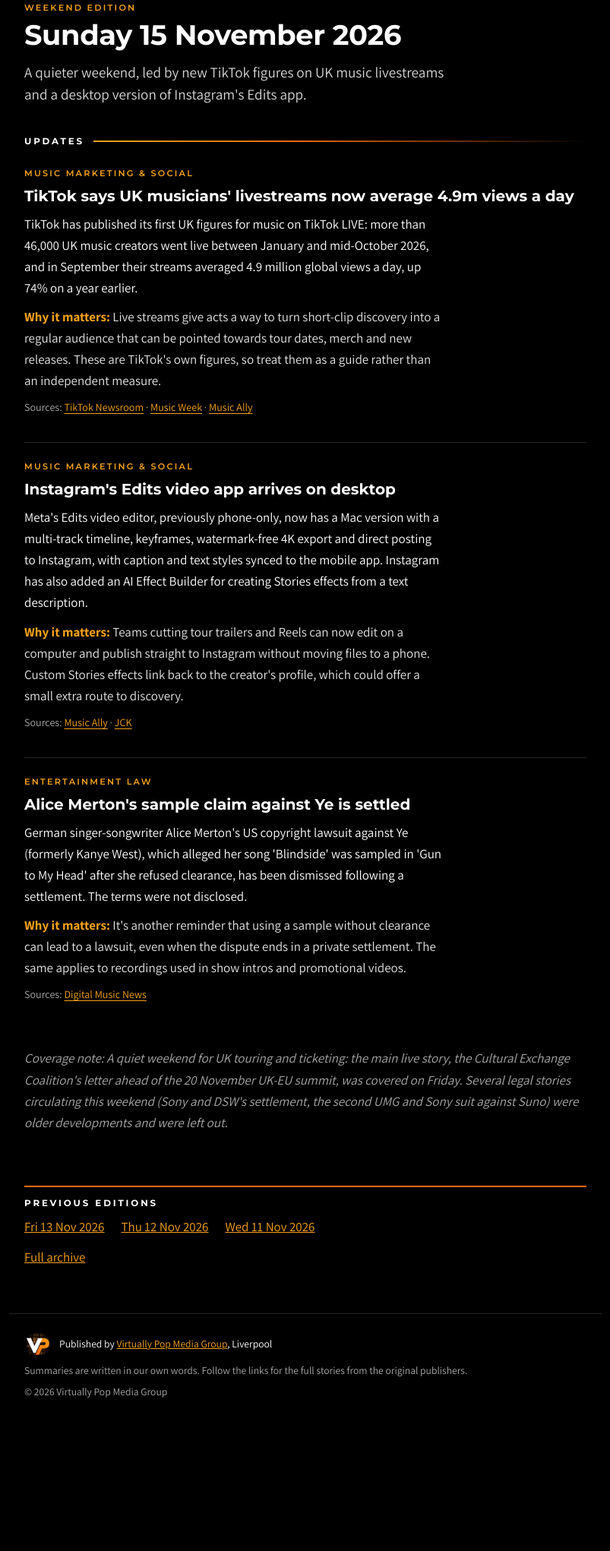
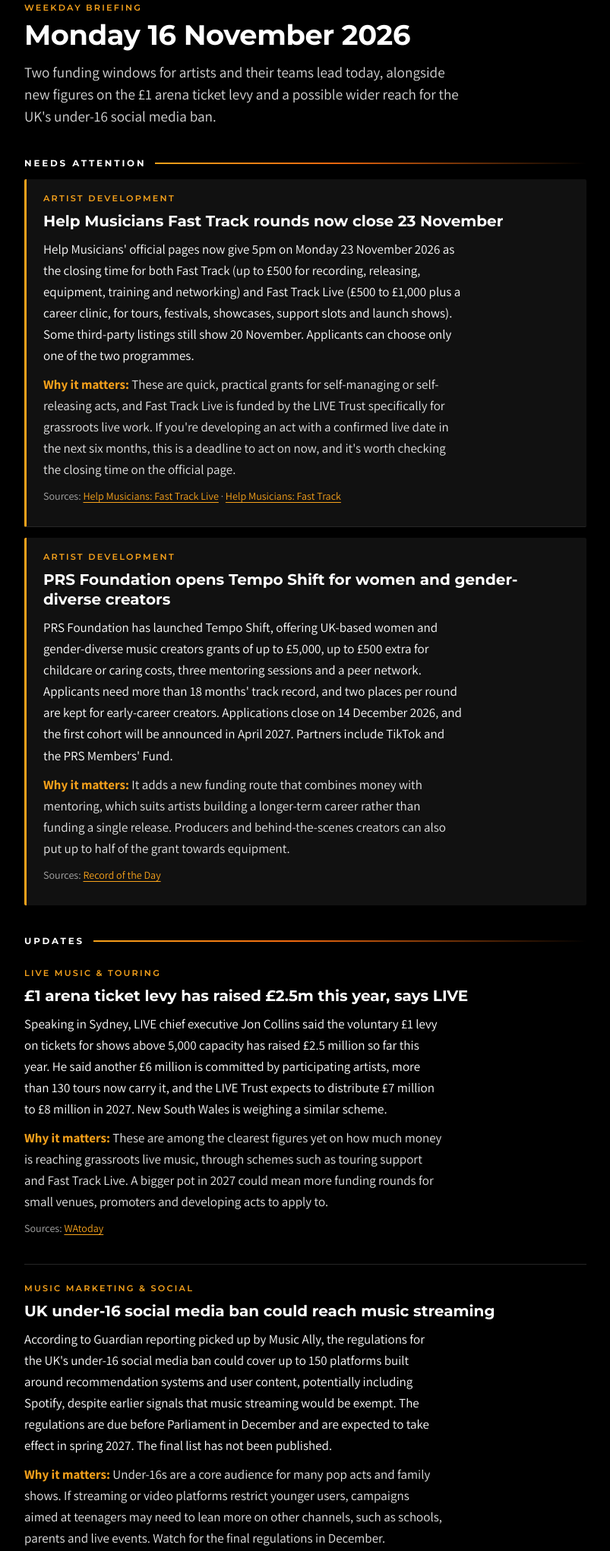
Before and after one commit to virtuallypop-rundown/vp-rundown, a plain HTML site: page index.html in a window 1280 px wide. Shown: the part 334-2376 px from the top of the page at 76% size, without its empty margins (238-1041 px from the left). Before the commit the page ends 2228 px from the top, so only its background shows below. Drawn offline with Linux system fonts and the light colour scheme.

Commit message:
Edition 2026-11-16; restore Virtually Pop logo and banner
Co-authored-by: Perplexity <noreply@perplexity.ai>

```diff
--- a/index.html
+++ b/index.html
@@ -2,7 +2,7 @@
 <meta name="viewport" content="width=device-width,initial-scale=1">
 <title>The VP Rundown: daily music industry briefing</title><meta name="description" content="Live music, music marketing, entertainment law and artist development news, every weekday morning, plus a lighter weekend edition.">
 <meta property="og:title" content="The VP Rundown: daily music industry briefing"><meta property="og:description" content="Live music, music marketing, entertainment law and artist development news, every weekday morning, plus a lighter weekend edition.">
-<meta property="og:type" content="website"><meta property="og:site_name" content="The VP Rundown"><meta property="og:image" content="https://news.virtuallypop.com/assets/og-image.png"><meta property="og:image:width" content="1200"><meta property="og:image:height" content="630"><meta property="og:image:alt" content="The VP Rundown by Virtually Pop Media Group">
+<meta property="og:type" content="website"><meta property="og:site_name" content="The VP Rundown"><meta property="og:image" content="https://news.virtuallypop.com/assets/og-image.png"><meta property="og:image:width" content="1200"><meta property="og:image:height" content="630"><meta property="og:image:alt" content="The VP Rundown by Virtually Pop">
 <meta name="twitter:card" content="summary_large_image"><meta name="twitter:title" content="The VP Rundown: daily music industry briefing"><meta name="twitter:description" content="Live music, music marketing, entertainment law and artist development news, every weekday morning, plus a lighter weekend edition."><meta name="twitter:image" content="https://news.virtuallypop.com/assets/og-image.png">
 <link rel="preconnect" href="https://fonts.googleapis.com"><link rel="preconnect" href="https://fonts.gstatic.com" crossorigin>
 <link href="https://fonts.googleapis.com/css2?family=Montserrat:wght@500;600;700;800&family=Assistant:wght@400;600;700&display=swap" rel="stylesheet">
@@ -10,28 +10,38 @@
 <link rel="icon" href="assets/favicon.png"><meta name="theme-color" content="#000000"><link rel="stylesheet" href="style.css"></head><body>
 <header class="mast"><div class="wrap">
 <a class="brand" href="index.html" aria-label="The VP Rundown home"><img src="assets/vp-mark.webp" alt="Virtually Pop logo" width="120" height="117"><span class="bt"><span class="b1">The VP</span><span class="b2">Rundown</span></span></a>
-<p class="org"><span></span>Virtually Pop Media Group<span></span></p>
+<p class="org"><span></span>Virtually Pop<span></span></p>
 <p class="tag">Live music, music marketing, entertainment law and artist development news, every weekday morning, plus a lighter weekend edition.</p>
 <nav><a href="index.html">Latest</a><a href="archive.html">Archive</a></nav>
 </div></header>
-<main class="wrap"><article class="edition"><p class="kicker">Weekend edition</p><h1>Sunday 15 November 2026</h1>
-<p class="lede">A quieter weekend, led by new TikTok figures on UK music livestreams and a desktop version of Instagram&#x27;s Edits app.</p>
+<main class="wrap"><article class="edition"><p class="kicker">Weekday briefing</p><h1>Monday 16 November 2026</h1>
+<p class="lede">Two funding windows for artists and their teams lead today, alongside new figures on the £1 arena ticket levy and a possible wider reach for the UK&#x27;s under-16 social media ban.</p>
+<section class="sec sec-attention"><h2>Needs attention</h2>
+<div class="item"><p class="topic">Artist development</p>
+<h3>Help Musicians Fast Track rounds now close 23 November</h3><p>Help Musicians&#x27; official pages now give 5pm on Monday 23 November 2026 as the closing time for both Fast Track (up to £500 for recording, releasing, equipment, training and networking) and Fast Track Live (£500 to £1,000 plus a career clinic, for tours, festivals, showcases, support slots and launch shows). Some third-party listings still show 20 November. Applicants can choose only one of the two programmes.</p>
+<p class="why"><strong>Why it matters:</strong> These are quick, practical grants for self-managing or self-releasing acts, and Fast Track Live is funded by the LIVE Trust specifically for grassroots live work. If you&#x27;re developing an act with a confirmed live date in the next six months, this is a deadline to act on now, and it&#x27;s worth checking the closing time on the official page.</p>
+<p class="src">Sources: <a href="https://www.helpmusicians.org.uk/get-support/develop-as-a-musician/fast-track-live" rel="noopener" target="_blank">Help Musicians: Fast Track Live</a> · <a href="https://www.helpmusicians.org.uk/get-support/develop-as-a-musician/fast-track-grants" rel="noopener" target="_blank">Help Musicians: Fast Track</a></p></div>
+<div class="item"><p class="topic">Artist development</p>
+<h3>PRS Foundation opens Tempo Shift for women and gender-diverse creators</h3><p>PRS Foundation has launched Tempo Shift, offering UK-based women and gender-diverse music creators grants of up to £5,000, up to £500 extra for childcare or caring costs, three mentoring sessions and a peer network. Applicants need more than 18 months&#x27; track record, and two places per round are kept for early-career creators. Applications close on 14 December 2026, and the first cohort will be announced in April 2027. Partners include TikTok and the PRS Members&#x27; Fund.</p>
+<p class="why"><strong>Why it matters:</strong> It adds a new funding route that combines money with mentoring, which suits artists building a longer-term career rather than funding a single release. Producers and behind-the-scenes creators can also put up to half of the grant towards equipment.</p>
+<p class="src">Sources: <a href="https://www.recordoftheday.com/news-and-press/prs-foundation-launches-tempo-shift-a-new-funding-and-career-development-initiative-for-women-and-gender-diverse-music-creators" rel="noopener" target="_blank">Record of the Day</a></p></div>
+</section>
 <section class="sec sec-updates"><h2>Updates</h2>
+<div class="item"><p class="topic">Live music &amp; touring</p>
+<h3>£1 arena ticket levy has raised £2.5m this year, says LIVE</h3><p>Speaking in Sydney, LIVE chief executive Jon Collins said the voluntary £1 levy on tickets for shows above 5,000 capacity has raised £2.5 million so far this year. He said another £6 million is committed by participating artists, more than 130 tours now carry it, and the LIVE Trust expects to distribute £7 million to £8 million in 2027. New South Wales is weighing a similar scheme.</p>
+<p class="why"><strong>Why it matters:</strong> These are among the clearest figures yet on how much money is reaching grassroots live music, through schemes such as touring support and Fast Track Live. A bigger pot in 2027 could mean more funding rounds for small venues, promoters and developing acts to apply to.</p>
+<p class="src">Sources: <a href="https://www.watoday.com.au/culture/music/this-man-is-reviving-london-s-gig-culture-his-cure-offers-sydney-s-scene-new-hope-too-20261115-p61br2.html" rel="noopener" target="_blank">WAtoday</a></p></div>
 <div class="item"><p class="topic">Music marketing &amp; social</p>
-<h3>TikTok says UK musicians&#x27; livestreams now average 4.9m views a day</h3><p>TikTok has published its first UK figures for music on TikTok LIVE: more than 46,000 UK music creators went live between January and mid-October 2026, and in September their streams averaged 4.9 million global views a day, up 74% on a year earlier.</p>
-<p class="why"><strong>Why it matters:</strong> Live streams give acts a way to turn short-clip discovery into a regular audience that can be pointed towards tour dates, merch and new releases. These are TikTok&#x27;s own figures, so treat them as a guide rather than an independent measure.</p>
-<p class="src">Sources: <a href="https://newsroom.tiktok.com/from-discovery-to-fandom-how-tiktok-live-is-becoming-a-new-stage-for-uk-musicians?lang=en-GB" rel="noopener" target="_blank">TikTok Newsroom</a> · <a href="https://www.musicweek.com/digital/read/tiktok-reveals-uk-figures-for-scale-and-growth-of-tiktok-live-for-the-first-time/095472" rel="noopener" target="_blank">Music Week</a> · <a href="https://musically.com/2026/11/13/tiktok-trumpets-livestreaming-success-for-uk-based-musicians/" rel="noopener" target="_blank">Music Ally</a></p></div>
-<div class="item"><p class="topic">Music marketing &amp; social</p>
-<h3>Instagram&#x27;s Edits video app arrives on desktop</h3><p>Meta&#x27;s Edits video editor, previously phone-only, now has a Mac version with a multi-track timeline, keyframes, watermark-free 4K export and direct posting to Instagram, with caption and text styles synced to the mobile app. Instagram has also added an AI Effect Builder for creating Stories effects from a text description.</p>
-<p class="why"><strong>Why it matters:</strong> Teams cutting tour trailers and Reels can now edit on a computer and publish straight to Instagram without moving files to a phone. Custom Stories effects link back to the creator&#x27;s profile, which could offer a small extra route to discovery.</p>
-<p class="src">Sources: <a href="https://musically.com/2026/11/13/instagram-brings-edits-to-desktop-and-lets-anyone-build-stories-effects/" rel="noopener" target="_blank">Music Ally</a> · <a href="https://www.jckonline.com/editorial-article/social-media-updates-nov-26/" rel="noopener" target="_blank">JCK</a></p></div>
+<h3>UK under-16 social media ban could reach music streaming</h3><p>According to Guardian reporting picked up by Music Ally, the regulations for the UK&#x27;s under-16 social media ban could cover up to 150 platforms built around recommendation systems and user content, potentially including Spotify, despite earlier signals that music streaming would be exempt. The regulations are due before Parliament in December and are expected to take effect in spring 2027. The final list has not been published.</p>
+<p class="why"><strong>Why it matters:</strong> Under-16s are a core audience for many pop acts and family shows. If streaming or video platforms restrict younger users, campaigns aimed at teenagers may need to lean more on other channels, such as schools, parents and live events. Watch for the final regulations in December.</p>
+<p class="src">Sources: <a href="https://musically.com/2026/11/12/uks-social-media-ban-for-under-16s-could-include-music-streaming/" rel="noopener" target="_blank">Music Ally</a> · <a href="https://www.gov.uk/government/publications/fact-sheet-new-rules-to-protect-children-online/fact-sheet-new-rules-to-protect-children-online" rel="noopener" target="_blank">GOV.UK fact sheet</a></p></div>
 <div class="item"><p class="topic">Entertainment law</p>
-<h3>Alice Merton&#x27;s sample claim against Ye is settled</h3><p>German singer-songwriter Alice Merton&#x27;s US copyright lawsuit against Ye (formerly Kanye West), which alleged her song &#x27;Blindside&#x27; was sampled in &#x27;Gun to My Head&#x27; after she refused clearance, has been dismissed following a settlement. The terms were not disclosed.</p>
-<p class="why"><strong>Why it matters:</strong> It&#x27;s another reminder that using a sample without clearance can lead to a lawsuit, even when the dispute ends in a private settlement. The same applies to recordings used in show intros and promotional videos.</p>
-<p class="src">Sources: <a href="https://www.digitalmusicnews.com/2026/11/13/kanye-west-infringement-antisemitism-lawsuit-settled/" rel="noopener" target="_blank">Digital Music News</a></p></div>
+<h3>Labels push back on Suno&#x27;s request to pause second lawsuit</h3><p>In a 13 November filing in Massachusetts federal court, Universal and Sony opposed Suno&#x27;s request to pause their second lawsuit, which covers 60,202 recordings. They proposed that discovery continue on Suno&#x27;s newer models, including v6, along with its training, licensing talks and finances, while questions about who owns each recording wait. If the case is paused, they asked for an order to preserve training data. Suno argues that rulings in the first case could narrow or resolve the second. The court has not yet decided.</p>
+<p class="why"><strong>Why it matters:</strong> The outcome will affect how quickly the courts examine whether &#x27;licensed&#x27; AI music models still rely on earlier unlicensed training. That question matters for anyone weighing AI music tools or licensing catalogue to them.</p>
+<p class="src">Sources: <a href="https://allhiphop.com/news/exclusive-suno-faces-demand-to-open-new-ai-models-to-copyright-discovery/" rel="noopener" target="_blank">AllHipHop</a> · <a href="https://www.musicbusinessworldwide.com/universal-and-sony-sue-suno-for-a-second-time-claiming-platforms-v6-models-are-the-fruit-of-the-same-poisoned-tree-/" rel="noopener" target="_blank">Music Business Worldwide (background)</a></p></div>
 </section>
-<p class="gaps">Coverage note: A quiet weekend for UK touring and ticketing: the main live story, the Cultural Exchange Coalition&#x27;s letter ahead of the 20 November UK-EU summit, was covered on Friday. Several legal stories circulating this weekend (Sony and DSW&#x27;s settlement, the second UMG and Sony suit against Suno) were older developments and were left out.</p>
-</article><aside class="recent"><h2>Previous editions</h2><ul><li><a href="editions/2026-11-13.html">Fri 13 Nov 2026</a></li><li><a href="editions/2026-11-12.html">Thu 12 Nov 2026</a></li><li><a href="editions/2026-11-11.html">Wed 11 Nov 2026</a></li></ul><a href="archive.html">Full archive</a></aside></main>
-<footer class="wrap foot"><p class="fo"><img src="assets/vp-mark.webp" alt="" width="36" height="35"><span>Published by <a href="https://www.virtuallypop.com/" rel="noopener">Virtually Pop Media Group</a>, Liverpool</span></p><p>Summaries are written in our own words. Follow the links for the full stories from the original publishers.</p><p>&copy; 2026 Virtually Pop Media Group</p></footer>
+<p class="gaps">Coverage note: Quiet for UK touring news over the weekend; the UK-EU summit on 20 November, covered on 13 November, is the next key date. Arts Council England&#x27;s Music Growth Fund deadline was left out because sources give conflicting dates (16 or 26 November). The under-16 ban item relies on press reporting of draft plans, not a published list. The ticket levy figures come from a single interview.</p>
+</article><aside class="recent"><h2>Previous editions</h2><ul><li><a href="editions/2026-11-15.html">Sun 15 Nov 2026</a></li><li><a href="editions/2026-11-13.html">Fri 13 Nov 2026</a></li><li><a href="editions/2026-11-12.html">Thu 12 Nov 2026</a></li><li><a href="editions/2026-11-11.html">Wed 11 Nov 2026</a></li></ul><a href="archive.html">Full archive</a></aside></main>
+<footer class="wrap foot"><p class="fo"><img src="assets/vp-mark.webp" alt="" width="36" height="35"><span>Published by <a href="https://www.virtuallypop.com/" rel="noopener">Virtually Pop</a>, Liverpool</span></p><p>Summaries are written in our own words. Follow the links for the full stories from the original publishers.</p><p>&copy; 2026 Virtually Pop</p></footer>
 <script>(function(){if(window.parent===window)return;document.documentElement.classList.add("embedded");function s(){parent.postMessage({vpRundownHeight:document.documentElement.scrollHeight},"*")}addEventListener("load",s);addEventListener("resize",s);if(window.ResizeObserver)new ResizeObserver(s).observe(document.body);})();</script>
 </body></html>
```
Also changed, not shown: archive.html (+4 -4 lines), editions/2026-11-11.html (+3 -3 lines), editions/2026-11-12.html (+3 -3 lines), editions/2026-11-13.html (+3 -3 lines), editions/2026-11-15.html (+3 -3 lines), editions/2026-11-16.html (added, +47 -0 lines), feed.xml (+28 -1 lines), assets/og-image.png, assets/vp-logo.webp.
